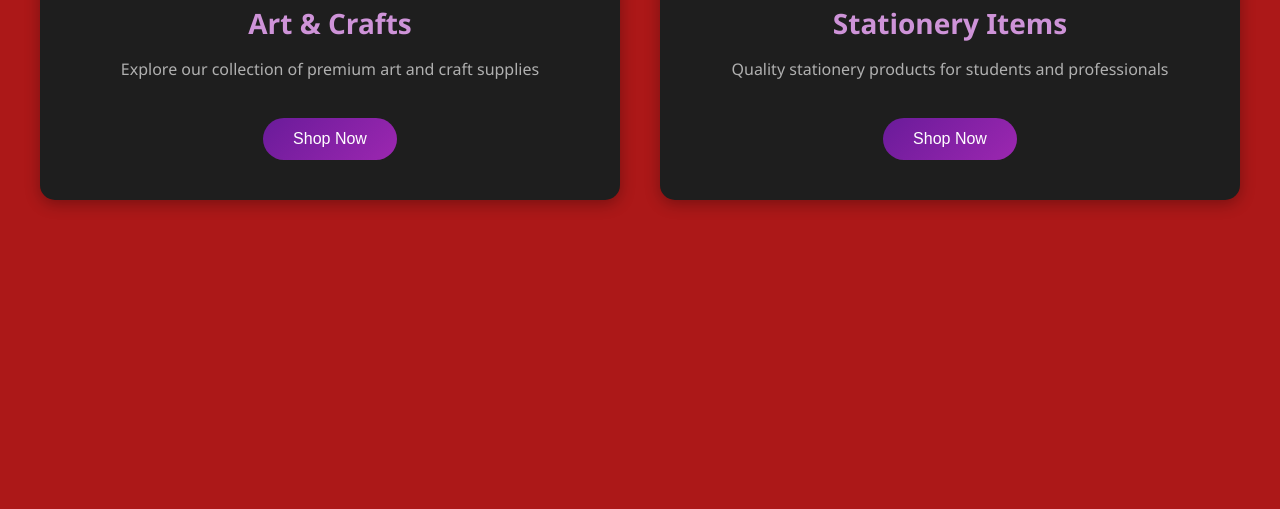
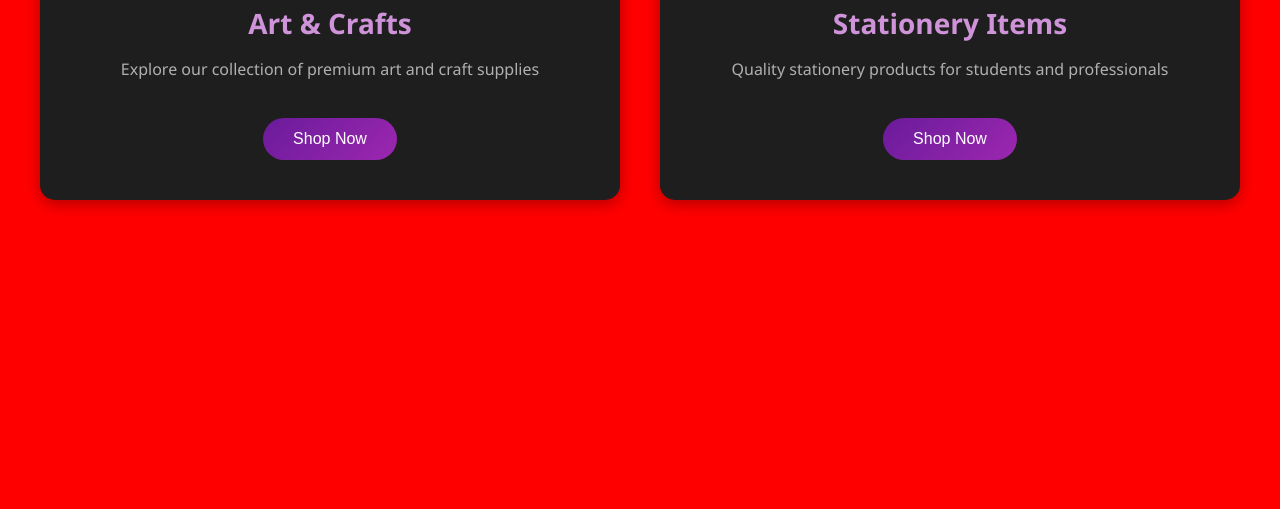
Before and after one commit to ramsri90/Statiz, a website: page index.html in a window 1280 px wide. Shown: the part 291-800 px from the top of the page. Drawn offline with Linux system fonts and the light colour scheme.

Commit message:
AB#12345 backgorund

```diff
--- a/styles/cart.css
+++ b/styles/cart.css
@@ -2,7 +2,7 @@
 body {
   margin: 0;
   font-family: Segoe UI;
-  background: #121212;
+  background: red;
   color: #e0e0e0;
   min-height: 100vh;
 }
--- a/styles/checkout.css
+++ b/styles/checkout.css
@@ -2,7 +2,7 @@
 body {
   margin: 0;
   font-family: Segoe UI;
-  background: #121212;
+  background: red;
   color: #e0e0e0;
   padding-bottom: 20px;
   min-height: 100vh;
--- a/styles/index.css
+++ b/styles/index.css
@@ -1,7 +1,7 @@
 body {
   margin: 0;
   font-family: Segoe UI;
-  background: #ac1818;
+  background: red;
   color: #e0e0e0;
 }
 
--- a/styles/login.css
+++ b/styles/login.css
@@ -1,5 +1,5 @@
 body {
-  background: #121212;
+  background: red;
   font-family: Segoe UI;
   display: flex;
   justify-content: center;
--- a/styles/myorders.css
+++ b/styles/myorders.css
@@ -2,7 +2,7 @@
 body {
   margin: 0;
   font-family: Segoe UI;
-  background: #121212;
+  background: red;
   color: #e0e0e0;
   min-height: 100vh;
 }
--- a/styles/products.css
+++ b/styles/products.css
@@ -1,7 +1,7 @@
 body {
   margin: 0;
   font-family: Segoe UI;
-  background: #121212;
+  background: red;
   color: #e0e0e0;
   padding-bottom: 80px;
 }
```
